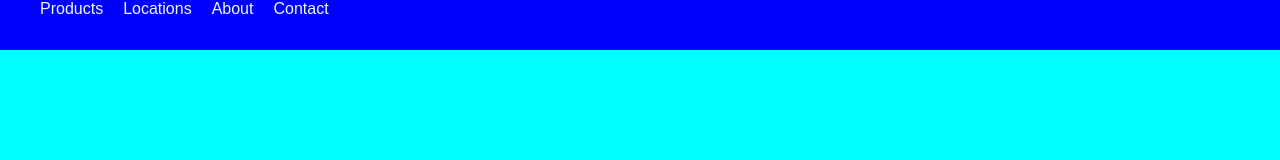
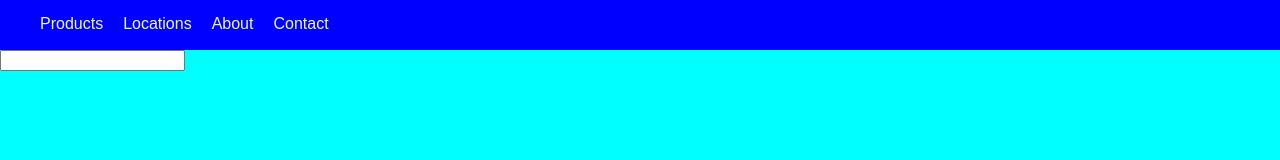
Before and after one commit to MarcusSilvus/shopping-store, a React app: page / in a window 1280 px wide. Built offline with nearby package versions, Linux system fonts and the light colour scheme.

Commit message:
adding logic to the searchbar

```diff
--- a/src/Components/App.js
+++ b/src/Components/App.js
@@ -1,11 +1,13 @@
 import React from 'react'
 import NavBar from './NavBar/NavBar'
+import SearchBar from './SearchBar/SearchBar'
 
 const App = () => {
 
   return (
     <div>
       <NavBar />
+      <SearchBar />
     </div>
   )
 }
--- a/src/Components/NavBar/NavBar.css
+++ b/src/Components/NavBar/NavBar.css
@@ -10,6 +10,7 @@
 .nav-items {
   list-style-type: none;
   margin: 0px;
+  padding-top: 15px;
 }
 
 li {
--- a/src/Components/SearchBar/SearchBar.js
+++ b/src/Components/SearchBar/SearchBar.js
@@ -0,0 +1,25 @@
+import React, {useState} from "react";
+
+const SearchBar = () => {
+
+  const [searchItem, setItem] = useState("")
+
+  const handleInputChange = (event) => {
+    setItem(event.target.value)
+  }
+
+  const handleClearBtn = () => {
+    setItem("")
+  }
+
+  const hasContent = searchItem.length > 0
+
+  return (
+    <div>
+      <input type="text" value={searchItem} onChange={handleInputChange}/>
+      {hasContent && <button onClick={handleClearBtn}>X</button>}
+    </div>
+  )
+}
+
+export default SearchBar
```
